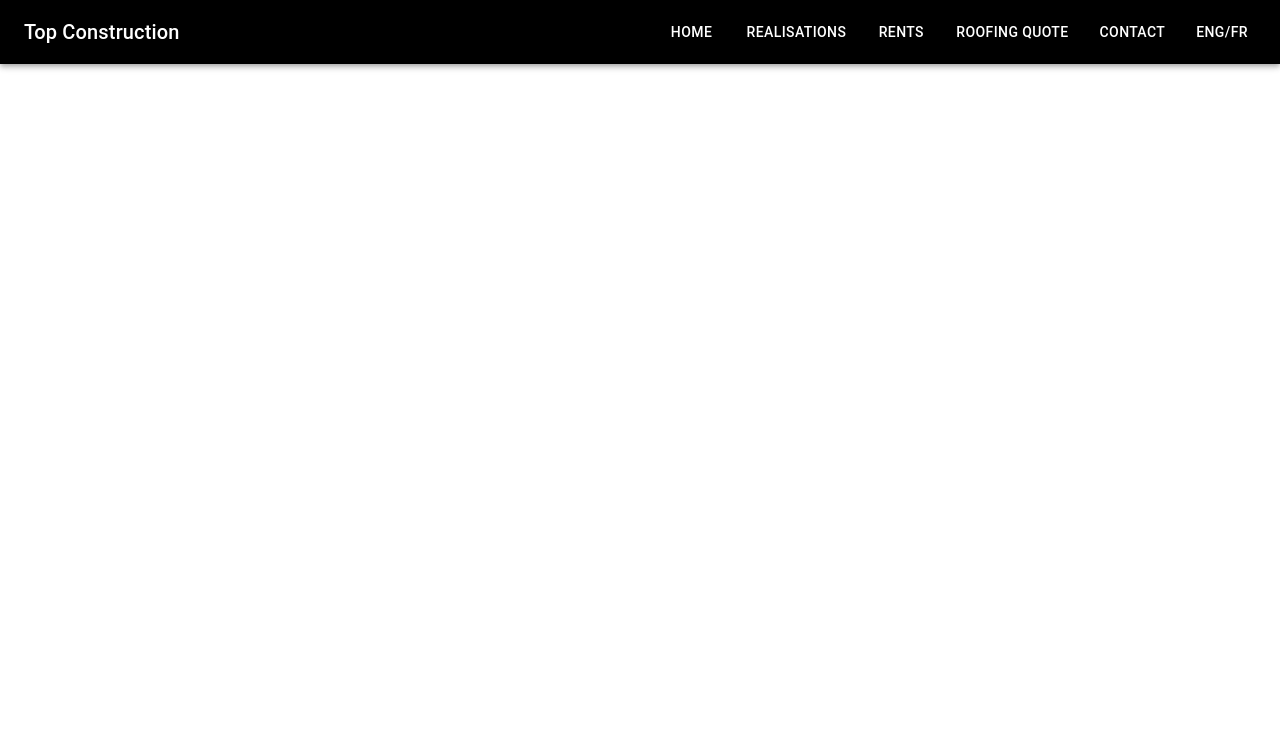
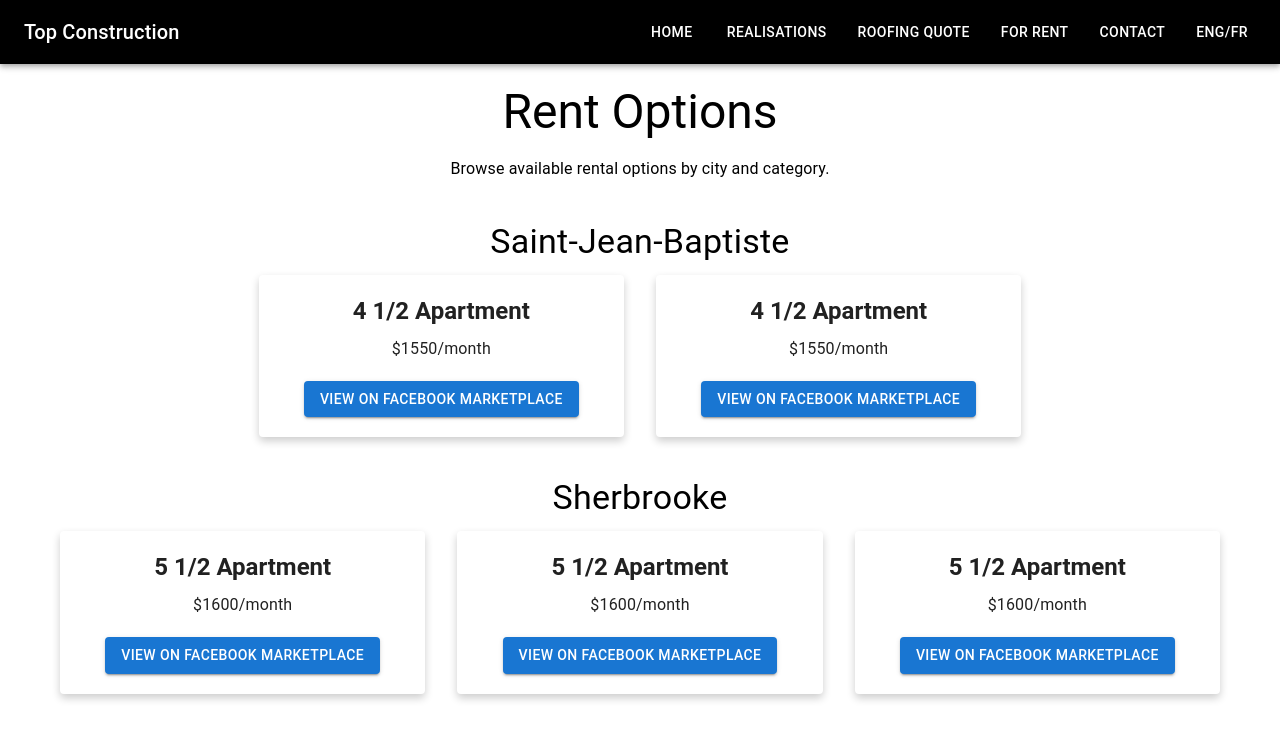
Before and after one commit to 010JGL/top, a React (Create React App) app: page /RentPage in a window 1280 px wide. Shown: the top 740 px of the page. Built offline with nearby package versions, Linux system fonts and the light colour scheme.

Commit message:
added for rent page

```diff
--- a/src/App.js
+++ b/src/App.js
@@ -8,6 +8,7 @@ import SingleFamilyHome from './SingleFamilyHome';
 import MultiUnits from './MultiUnits';
 import Renovation from './Renovation';
 import Roofing from './Roofing';
+import RentPage from './RentPage';
 
 function App() {
   return (
@@ -21,6 +22,7 @@ function App() {
           <Route path="/MultiUnits" element={<MultiUnits />} />
           <Route path="/Renovation" element={<Renovation />} />
           <Route path="/Roofing" element={<Roofing />} />
+          <Route path="/RentPage" element={<RentPage />} />
         </Routes>
       </div>
     </Router>
--- a/src/Navbar.js
+++ b/src/Navbar.js
@@ -52,19 +52,6 @@ const Navbar = () => {
           <Button
             color="inherit"
             component={Link}
-            to="/rents"
-            style={{
-              marginRight: '15px',
-              transition: 'color 0.3s ease',
-            }}
-            onMouseEnter={(e) => (e.target.style.color = '#FF5733')}
-            onMouseLeave={(e) => (e.target.style.color = 'white')}
-          >
-            Rents
-          </Button>
-          <Button
-            color="inherit"
-            component={Link}
             to="/roofing"
             style={{
               marginRight: '15px',
@@ -74,6 +61,19 @@ const Navbar = () => {
             onMouseLeave={(e) => (e.target.style.color = 'white')}
           >
             Roofing Quote
+          </Button>
+          <Button
+            color="inherit"
+            component={Link}
+            to="/rentPage"
+            style={{
+              marginRight: '15px',
+              transition: 'color 0.3s ease',
+            }}
+            onMouseEnter={(e) => (e.target.style.color = '#FF5733')}
+            onMouseLeave={(e) => (e.target.style.color = 'white')}
+          >
+            For Rent
           </Button>
           <Button
             color="inherit"
--- /dev/null
+++ b/src/RentPage.js
@@ -0,0 +1,84 @@
+import React from 'react';
+import { Typography, Container, Grid, Card, CardContent, Button } from '@mui/material';
+
+const RentPage = () => {
+  const cities = [
+    { city: 'Saint-Jean-Baptiste', rentals: [
+      { type: '4 1/2 Apartment', price: '$1550/month', link: 'https://www.facebook.com/marketplace/item1' },
+      { type: '4 1/2 Apartment', price: '$1550/month', link: 'https://www.facebook.com/marketplace/item2' },
+
+    ] },
+    { city: 'Sherbrooke', rentals: [
+      { type: '5 1/2 Apartment', price: '$1600/month', link: 'https://www.facebook.com/marketplace/item4' },
+      { type: '5 1/2 Apartment', price: '$1600/month', link: 'https://www.facebook.com/marketplace/item5' },
+      { type: '5 1/2 Apartment', price: '$1600/month', link: 'https://www.facebook.com/marketplace/item5' },
+    ] },
+  ];
+
+  return (
+    <div>
+      <Container style={{ textAlign: 'center', padding: '20px' }}>
+        {/* Page Title */}
+        <Typography variant="h3" gutterBottom>
+          Rent Options
+        </Typography>
+        <Typography variant="body1" gutterBottom>
+          Browse available rental options by city and category.
+        </Typography>
+
+        {/* Rental Options by City */}
+        {cities.map((city, cityIndex) => (
+          <div key={cityIndex}>
+            <Typography variant="h4" gutterBottom style={{ marginTop: '40px' }}>
+              {city.city}
+            </Typography>
+
+            <Grid container spacing={4} justifyContent="center">
+              {city.rentals.map((rental, index) => (
+                <Grid item xs={12} sm={6} md={4} key={index} style={{ display: 'flex', justifyContent: 'center' }}>
+                  <Card
+                    style={{
+                      width: '100%',
+                      display: 'flex',
+                      flexDirection: 'column',
+                      boxShadow: '0 4px 8px rgba(0, 0, 0, 0.2)',
+                      cursor: 'pointer',
+                    }}
+                  >
+                    <CardContent
+                      style={{
+                        display: 'flex',
+                        flexDirection: 'column',
+                        alignItems: 'center',
+                        textAlign: 'center',
+                        padding: '20px',
+                      }}
+                    >
+                      <Typography variant="h5" style={{ fontWeight: 'bold' }}>
+                        {rental.type}
+                      </Typography>
+                      <Typography variant="body1" style={{ margin: '10px 0' }}>
+                        {rental.price}
+                      </Typography>
+                      <Button
+                        variant="contained"
+                        color="primary"
+                        href={rental.link}
+                        target="_blank"
+                        style={{ marginTop: '10px' }}
+                      >
+                        View on Facebook Marketplace
+                      </Button>
+                    </CardContent>
+                  </Card>
+                </Grid>
+              ))}
+            </Grid>
+          </div>
+        ))}
+      </Container>
+    </div>
+  );
+};
+
+export default RentPage;
--- a/src/Roofing.js
+++ /dev/null
@@ -1,95 +0,0 @@
-import React from 'react';
-import { Typography, Container, Grid, Card, CardMedia, CardActionArea } from '@mui/material';
-import PropTypes from 'prop-types';
-
-// GalleryTemplate Component
-const GalleryTemplate = ({ title, description, galleryItems }) => {
-  if (!Array.isArray(galleryItems) || galleryItems.length === 0) {
-    return (
-      <Container style={{ textAlign: 'center', padding: '20px' }}>
-        <Typography variant="h5" color="textSecondary">
-          No gallery items to display.
-        </Typography>
-      </Container>
-    );
-  }
-
-  return (
-    <div>
-      <Container style={{ textAlign: 'center', padding: '20px' }}>
-        <Typography variant="h3" gutterBottom>
-          {title}
-        </Typography>
-        <Typography variant="body1" style={{ marginBottom: '20px' }}>
-          {description}
-        </Typography>
-
-        <Grid container spacing={4}>
-          {galleryItems.map((item, index) => (
-            <Grid item xs={12} sm={6} md={4} key={index}>
-              <Card style={{ boxShadow: '0 4px 8px rgba(0, 0, 0, 0.2)' }}>
-                <CardActionArea>
-                  <CardMedia
-                    component={item.type === 'video' ? 'video' : 'img'}
-                    image={item.image || '/path/to/default.jpg'}
-                    src={item.video || null}
-                    autoPlay
-                    loop
-                    muted
-                    controls={item.type === 'video'}
-                    alt={item.alt || 'Gallery Item'}
-                    style={{
-                      height: '200px',
-                      backgroundSize: 'cover',
-                      backgroundPosition: 'center',
-                    }}
-                  />
-                </CardActionArea>
-              </Card>
-            </Grid>
-          ))}
-        </Grid>
-      </Container>
-    </div>
-  );
-};
-
-// Define PropTypes for GalleryTemplate
-GalleryTemplate.propTypes = {
-  title: PropTypes.string.isRequired,
-  description: PropTypes.string.isRequired,
-  galleryItems: PropTypes.arrayOf(
-    PropTypes.shape({
-      type: PropTypes.oneOf(['image', 'video']).isRequired,
-      image: PropTypes.string,
-      video: PropTypes.string,
-      alt: PropTypes.string,
-    })
-  ).isRequired,
-};
-
-// Main Component
-const GalleryPage = () => {
-  // Sample Data for the Gallery
-  const galleryData = {
-    title: 'Roofing Gallery',
-    description: 'These are some of our recent projects.',
-    galleryItems: [
-      { type: 'image', image: '/path/to/image.jpg', alt: 'Sample Image' },
-      { type: 'image', image: '/path/to/image.jpg', alt: 'Sample Image' },
-      { type: 'image', image: '/path/to/image.jpg', alt: 'Sample Image' },
-    ],
-  };
-
-  return (
-    <div>
-      <GalleryTemplate
-        title={galleryData.title}
-        description={galleryData.description}
-        galleryItems={galleryData.galleryItems}
-      />
-    </div>
-  );
-};
-
-export default GalleryPage;
```
Also changed, not shown: src/Rents.js (deleted).
